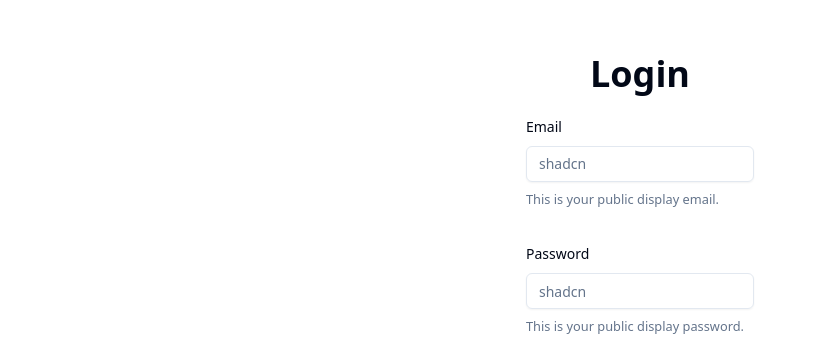
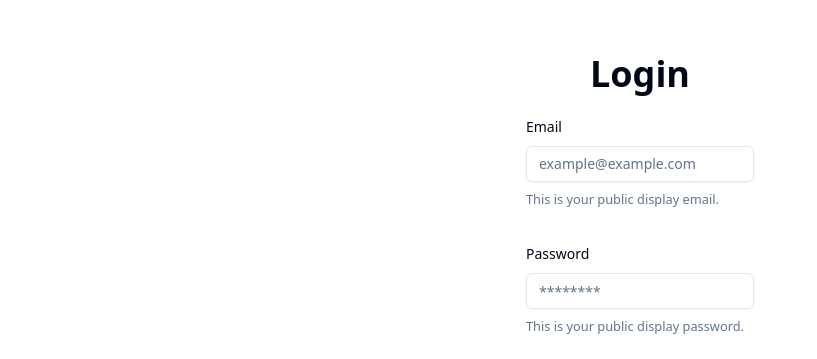
Before and after one commit to martinfyic/frontend-agencia-, a Next.js app: page /auth/login in a window 1280 px wide. Shown: the part 171-530 px from the top of the page, without its empty margins (0-817 px from the left). Built offline with nearby package versions, Linux system fonts and the light colour scheme.

Commit message:
feat: :sparkles: conect with backend login

```diff
--- a/src/app/auth/login/page.tsx
+++ b/src/app/auth/login/page.tsx
@@ -38,8 +38,8 @@ export default function LoginFormPage() {
     // Do something with the form values.
     // ✅ This will be type-safe and validated.
     const { email, password } = values;
-    const { user, metadata } = await loginUser({ email, password });
-    console.log({ user, metadata }); // TODO: resolver CORS
+    const logUser = await loginUser({ email, password });
+    console.log(logUser);
   }
 
   return (
@@ -54,7 +54,7 @@ export default function LoginFormPage() {
               <FormItem>
                 <FormLabel>Email</FormLabel>
                 <FormControl>
-                  <Input placeholder='shadcn' {...field} />
+                  <Input placeholder='example@example.com' {...field} />
                 </FormControl>
                 <FormDescription>
                   This is your public display email.
@@ -70,7 +70,7 @@ export default function LoginFormPage() {
               <FormItem>
                 <FormLabel>Password</FormLabel>
                 <FormControl>
-                  <Input placeholder='shadcn' {...field} />
+                  <Input placeholder='********' {...field} />
                 </FormControl>
                 <FormDescription>
                   This is your public display password.
```
